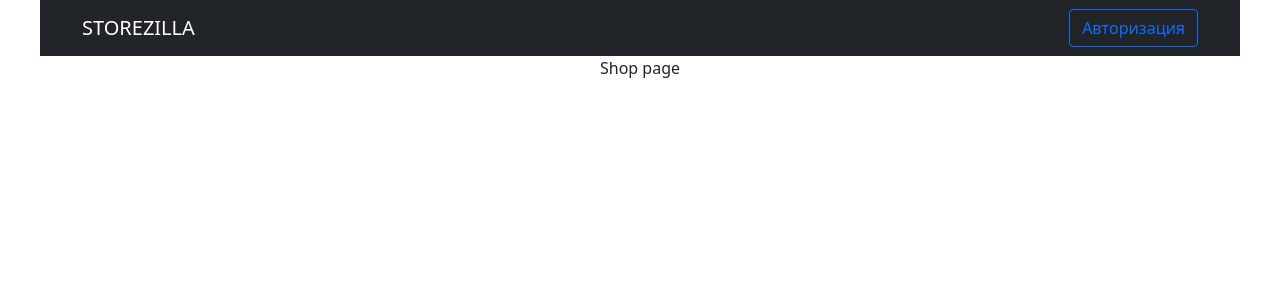
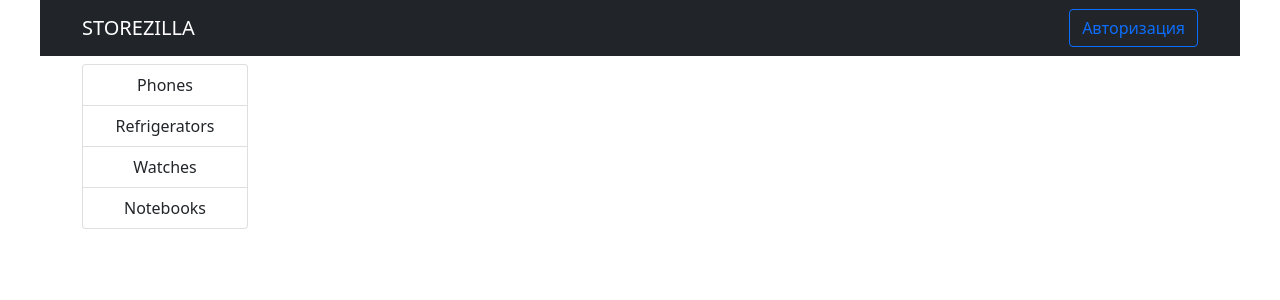
Before and after one commit to denvysotskyi/online_store_client, a React (Create React App) app: page / in a window 1280 px wide. Shown: the top 300 px of the page. Built offline with nearby package versions, Linux system fonts and the light colour scheme.

Commit message:
Added a typebar

```diff
--- /dev/null
+++ b/src/components/typebar/TypeBar.jsx
@@ -0,0 +1,25 @@
+import { observer } from 'mobx-react-lite'
+import { useContext } from 'react'
+import { Context } from '../../index'
+import { ListGroup } from 'react-bootstrap'
+
+const TypeBar = observer(() => {
+
+  const { deviceStore } = useContext(Context)
+
+  return (
+    <ListGroup>
+      {
+        deviceStore.types.map(type => <ListGroup.Item style={{cursor: 'pointer'}}
+                                                      key={type.id}
+                                                      active={type.id === deviceStore._selectedType.id}
+                                                      onClick={() => deviceStore.setSelectedTypes(type)}
+        >
+                                        {type.name}
+                                      </ListGroup.Item>)
+      }
+    </ListGroup>
+  )
+})
+
+export default TypeBar
--- a/src/pages/shop/ShopPage.jsx
+++ b/src/pages/shop/ShopPage.jsx
@@ -1,8 +1,18 @@
+import { Col, Container, Row } from 'react-bootstrap'
+import TypeBar from '../../components/typebar/TypeBar'
+
 const ShopPage = () => {
   return (
-    <div>
-      Shop page
-    </div>
+    <Container>
+      <Row className={'mt-2'}>
+        <Col md={2}>
+          <TypeBar />
+        </Col>
+        <Col md={10}>
+
+        </Col>
+      </Row>
+    </Container>
   )
 }
 
--- a/src/store/device/DeviceStore.js
+++ b/src/store/device/DeviceStore.js
@@ -20,6 +20,7 @@
         name: 'Notebooks'
       }
     ]
+
     this._brands = [
       {
         id: 1,
@@ -30,6 +31,7 @@
         name: 'Samsung'
       }
     ]
+
     this._devices = [
       {
         id: 1,
@@ -61,6 +63,8 @@
       }
     ]
 
+    this._selectedType = {}
+
     makeAutoObservable(this)
   }
 
@@ -76,15 +80,23 @@
     this._isDevices = devices
   }
 
+  setSelectedTypes(type) {
+    this._selectedType = type
+  }
+
   get types() {
-    return this._isTypes
+    return this._types
   }
 
   get brands() {
-    return this._isBrands
+    return this._brands
   }
 
   get devices() {
-    return this._isDevices
+    return this._devices
+  }
+
+  get selectedType() {
+    return this._selectedType
   }
 }
```
